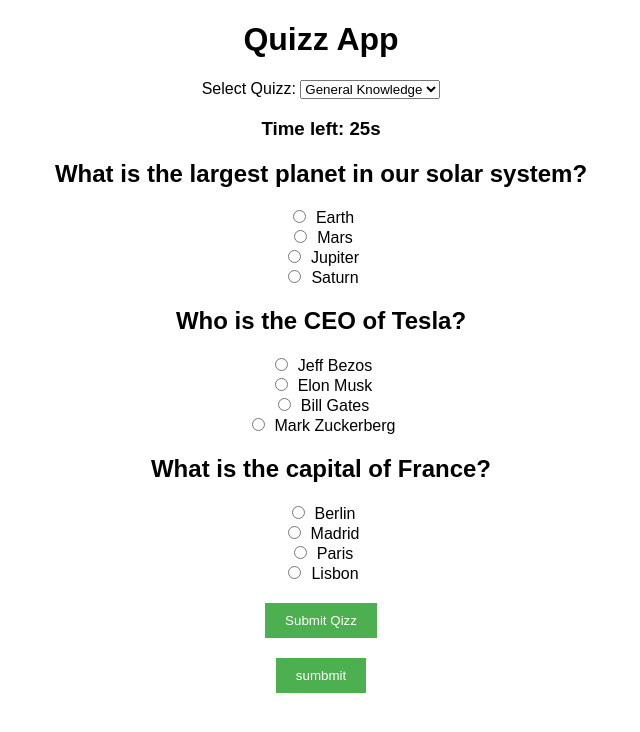
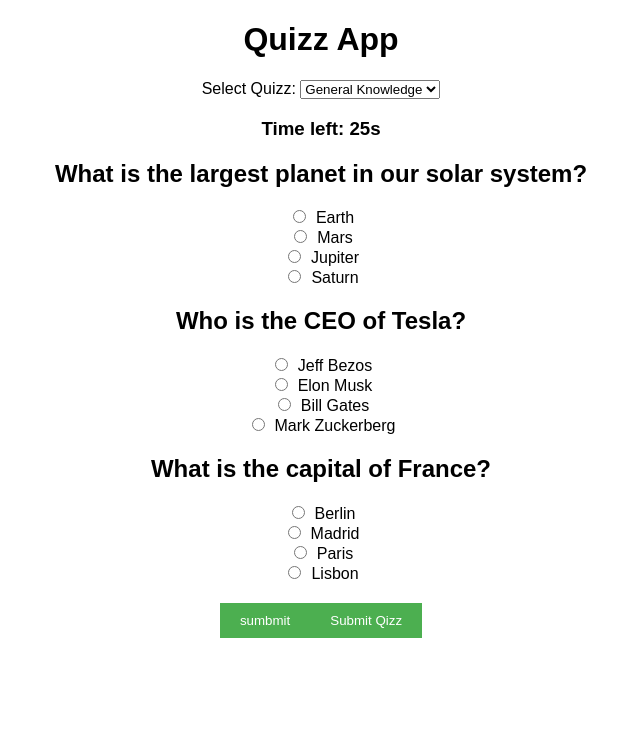
Before and after one commit to DhruvGuptahub/quizz-app, a React (Create React App) app: page / in a window 1280 px wide. Shown: the top 732 px of the page, without its empty margins (319-959 px from the left). Built offline with nearby package versions, Linux system fonts and the light colour scheme.

Commit message:
Update Quizz.jsx

```diff
--- a/src/component/Quizz.jsx
+++ b/src/component/Quizz.jsx
@@ -129,10 +129,11 @@ function Quizz() {
                         ))}
                     </div>
                 ))}
+                <button>sumbmit</button>
                 {!quizzSubmitted && <button type='submit'>Submit Qizz</button>}
             </form>
             {score !== null && <h2>Your Score: {score}/{questions.length} </h2>}
-        <button>sumbmit</button>
+
         </div>
     )
 }
```
